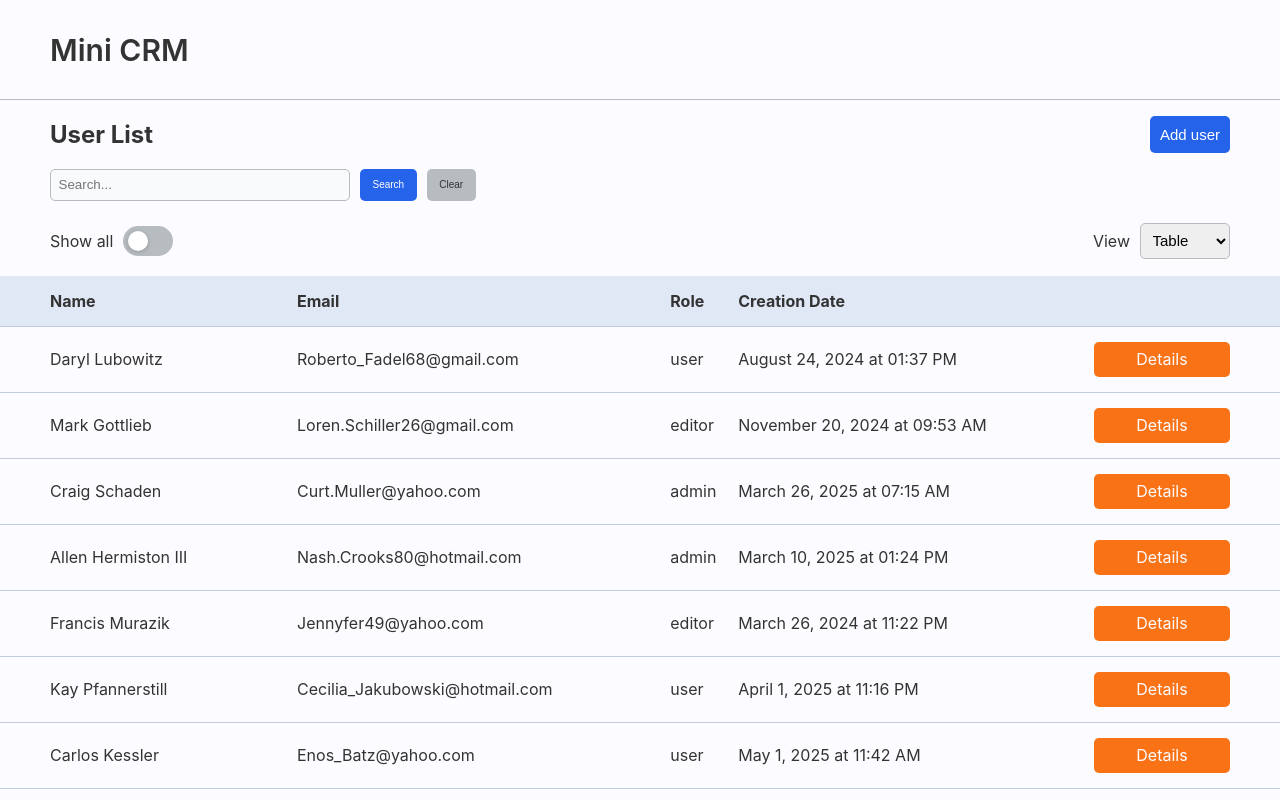
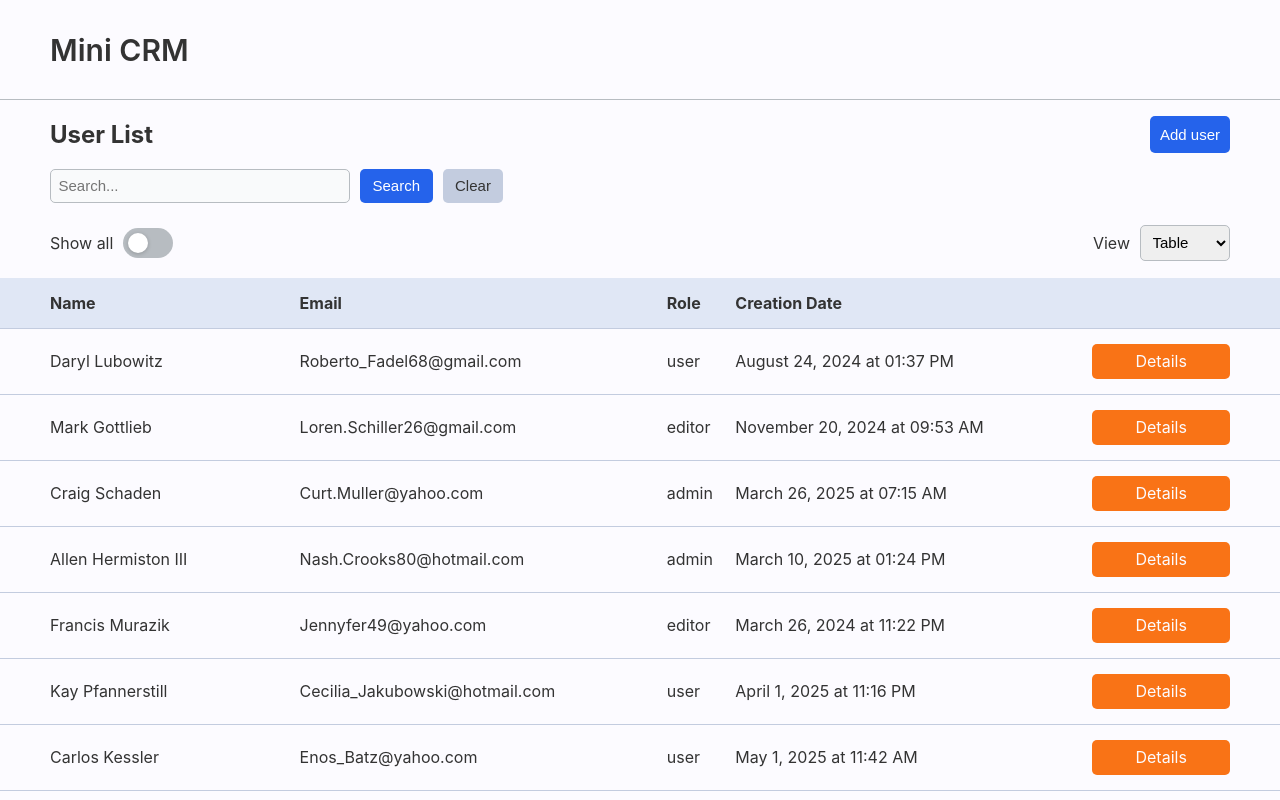
Before and after one commit to ilayda21/evreka-crm, a React (Vite) app: page / in a window 1280 px wide. Shown: the top 800 px of the page. Built offline with nearby package versions, Linux system fonts and the light colour scheme.

Commit message:
feat: style fixes

```diff
--- a/src/pages/Home/Home.tsx
+++ b/src/pages/Home/Home.tsx
@@ -54,6 +54,7 @@ const SearchInput = styled.input`
   padding: 0.75rem;
   width: 100%;
   background-color: ${({ theme }) => theme.colors.backgroundLight};
+  font-size: 1.5rem;
 
   ${({ theme }) => theme.media.tablet} {
     width: 30rem;
@@ -68,6 +69,7 @@ const SearchButton = styled.button`
   font-size: 1rem;
   border-radius: 5px;
   cursor: pointer;
+  font-size: 1.5rem;
 
   &:hover {
     background-color: ${({ theme }) => theme.colors.lightPrimary};
@@ -75,16 +77,17 @@ const SearchButton = styled.button`
 `;
 
 const ClearButton = styled.button`
-  background-color: ${({ theme }) => theme.colors.backgroundGray};
+  background-color: ${({ theme }) => theme.colors.lightBlueBorder};
   color: ${({ theme }) => theme.colors.textPrimary};
   border: none;
   padding: 0.75rem 1.25rem;
   font-size: 1rem;
   border-radius: 5px;
   cursor: pointer;
+  font-size: 1.5rem;
 
   &:hover {
-    background-color: ${({ theme }) => theme.colors.backgroundLight};
+    background-color: ${({ theme }) => theme.colors.lightBlue};
   }
 `;
 
@@ -102,8 +105,7 @@ const TableContainer = styled.div`
   overflow-x: scroll;
 `;
 
-const PAGE_SIZE = 30;
-const TOTAL_USERS = 5000;
+const PAGE_SIZE = 20;
 
 function Home() {
   const [users, setUsers] = useState<User[]>([]);
--- a/src/utils/generateData.ts
+++ b/src/utils/generateData.ts
@@ -9,7 +9,7 @@ export interface User {
   location: [lat: number, lon: number];
 }
 
-export const generateFakeUsers = (count = 30): User[] => {
+export const generateFakeUsers = (count = 20): User[] => {
   return Array.from({ length: count }, () => ({
     id: faker.string.uuid(),
     name: faker.person.fullName(),
```
